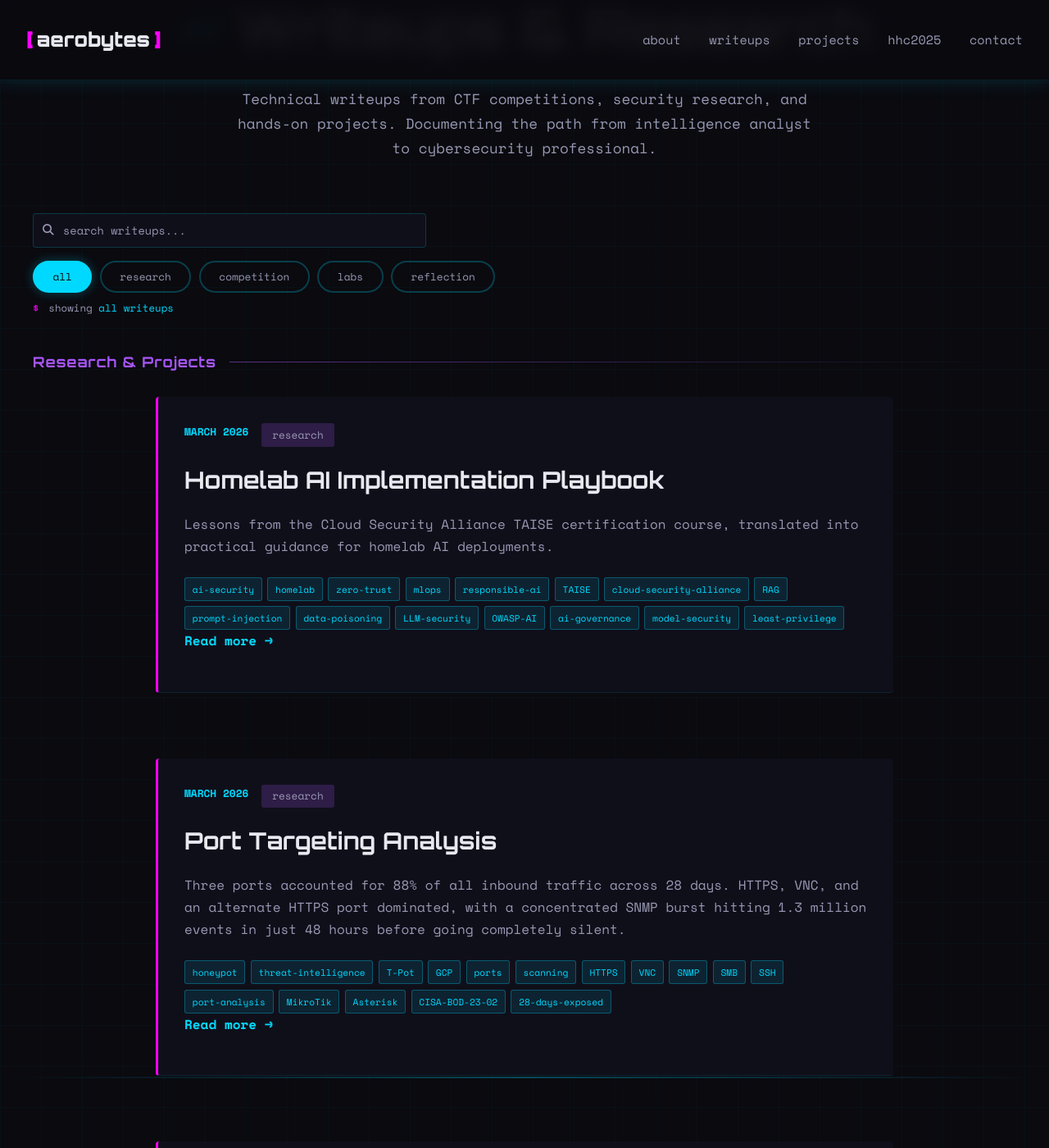
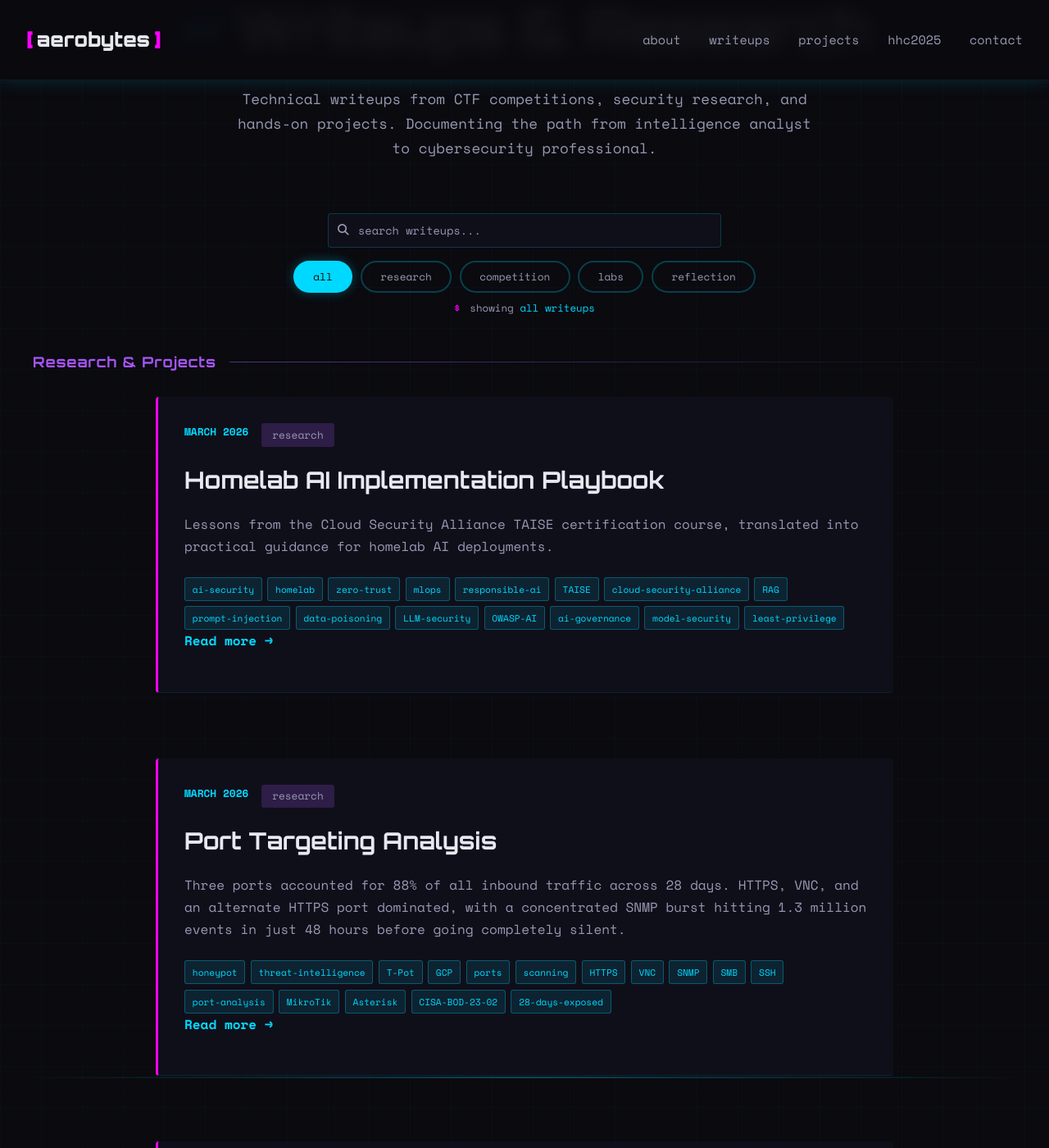
Before and after one commit to Aeronique/aerobytes-site, a Jekyll site: the page built from writeups.html, in a window 1280 px wide and 1400 px high, scrolled down 203 px. Shown: the whole window at 82% size. Built offline with Jekyll 4.4.1, drawn with Linux system fonts in a browser that asks for light colours.

Commit message:
Update writeups.html

```diff
--- a/writeups.html
+++ b/writeups.html
@@ -18,7 +18,7 @@ permalink: /writeups/
 .wu-search-wrap {
     position: relative;
     max-width: 480px;
-    margin-bottom: 1rem;
+    margin: 0 auto 1rem auto;
 }
 
 .wu-search-wrap i {
@@ -57,6 +57,7 @@ permalink: /writeups/
     gap: 0.6rem;
     flex-wrap: wrap;
     margin-bottom: 0.5rem;
+    justify-content: center;
 }
 
 .wu-btn {
@@ -98,6 +99,7 @@ permalink: /writeups/
     flex-wrap: wrap;
     padding: 0.6rem 0 0.75rem;
     align-items: center;
+    justify-content: center;
 }
 
 .wu-tier2-label {
@@ -128,6 +130,7 @@ permalink: /writeups/
     color: var(--text-secondary);
     margin-bottom: 2.5rem;
     font-family: var(--font-mono);
+    text-align: center;
 }
 
 .wu-results .prompt { color: var(--cyber-magenta); margin-right: 4px; }
```
